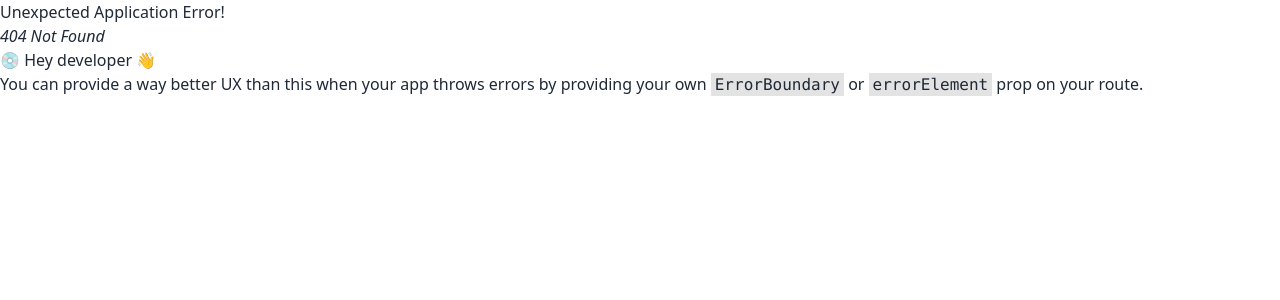
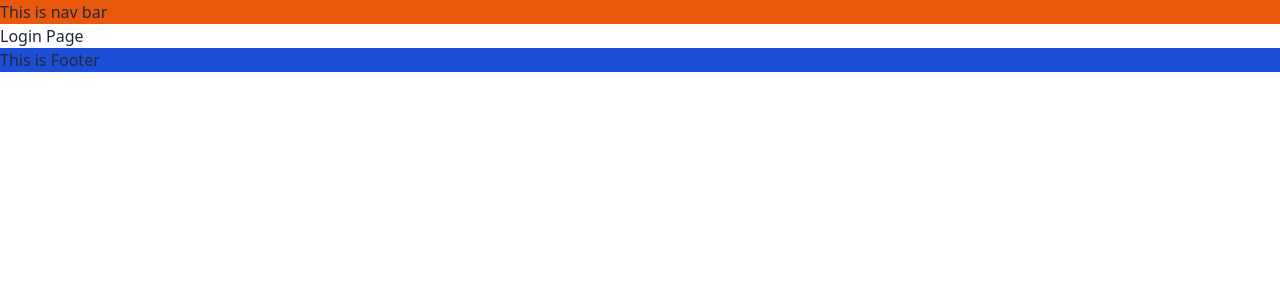
Before and after one commit to nayanrashed/brand-shop-client-rashed, a React (Vite) app: page /login in a window 1280 px wide. Before the commit this address had no page. Shown: the top 300 px of the page. Built offline with nearby package versions, Linux system fonts and the light colour scheme.

Commit message:
created necessary routes

```diff
--- a/src/layouts/MainLayout.jsx
+++ b/src/layouts/MainLayout.jsx
@@ -1,9 +1,14 @@
+import { Outlet } from "react-router-dom";
+import Navbar from "../pages/Shared/Navbar/Navbar";
+import Footer from "../pages/Shared/Footer/Footer";
 
 
 const MainLayout = () => {
     return (
         <div>
-            <h2 className="">Main Layout</h2>
+            <Navbar></Navbar>
+            <Outlet></Outlet>
+            <Footer></Footer>
         </div>
     );
 };
--- /dev/null
+++ b/src/pages/AddProduct/AddProduct.jsx
@@ -0,0 +1,11 @@
+
+
+const AddProduct = () => {
+    return (
+        <div>
+            <h2 className="">Add Product Pages</h2>
+        </div>
+    );
+};
+
+export default AddProduct;
--- /dev/null
+++ b/src/pages/ErrorPage/ErrorPage.jsx
@@ -0,0 +1,11 @@
+
+
+const ErrorPage = () => {
+    return (
+        <div>
+            <h2 className="">Error</h2>
+        </div>
+    );
+};
+
+export default ErrorPage;
--- /dev/null
+++ b/src/pages/Home/Home.jsx
@@ -0,0 +1,11 @@
+
+
+const Home = () => {
+    return (
+        <div>
+            <h2 className="">Home Page</h2>
+        </div>
+    );
+};
+
+export default Home;
--- /dev/null
+++ b/src/pages/Login/Login.jsx
@@ -0,0 +1,11 @@
+
+
+const Login = () => {
+    return (
+        <div>
+            <h2>Login Page</h2>
+        </div>
+    );
+};
+
+export default Login;
--- /dev/null
+++ b/src/pages/MyCart/MyCart.jsx
@@ -0,0 +1,11 @@
+
+
+const MyCart = () => {
+    return (
+        <div>
+            <h2>My Cart Page</h2>
+        </div>
+    );
+};
+
+export default MyCart;
--- /dev/null
+++ b/src/pages/Register/Register.jsx
@@ -0,0 +1,11 @@
+
+
+const Register = () => {
+    return (
+        <div>
+            <h2>Register Page</h2>
+        </div>
+    );
+};
+
+export default Register;
--- /dev/null
+++ b/src/pages/Shared/Footer/Footer.jsx
@@ -0,0 +1,11 @@
+
+
+const Footer = () => {
+    return (
+        <div>
+            <h2 className=" bg-blue-700"> This is Footer</h2>
+        </div>
+    );
+};
+
+export default Footer;
--- /dev/null
+++ b/src/pages/Shared/Navbar/Navbar.jsx
@@ -0,0 +1,11 @@
+
+
+const Navbar = () => {
+    return (
+        <div>
+            <h2 className="bg-orange-600">This is nav bar</h2>
+        </div>
+    );
+};
+
+export default Navbar;
--- a/src/routes/Routes.jsx
+++ b/src/routes/Routes.jsx
@@ -1,10 +1,29 @@
 import { createBrowserRouter } from "react-router-dom";
 import MainLayout from "../layouts/MainLayout";
+import ErrorPage from "../pages/ErrorPage/ErrorPage";
+import Home from "../pages/Home/Home";
+import Login from "../pages/Login/Login";
+import Register from "../pages/Register/Register";
 
 const router= createBrowserRouter([
     {
         path:"/",
-        element:<MainLayout></MainLayout>
+        element:<MainLayout></MainLayout>,
+        errorElement:<ErrorPage></ErrorPage>,
+        children:[
+            {
+                path:'/',
+                element:<Home></Home>
+            },
+            {
+                path:'/login',
+                element:<Login></Login>
+            },
+            {
+                path:'/register',
+                element:<Register></Register>
+            }
+        ]
     }
 ])
 export default router;
```
